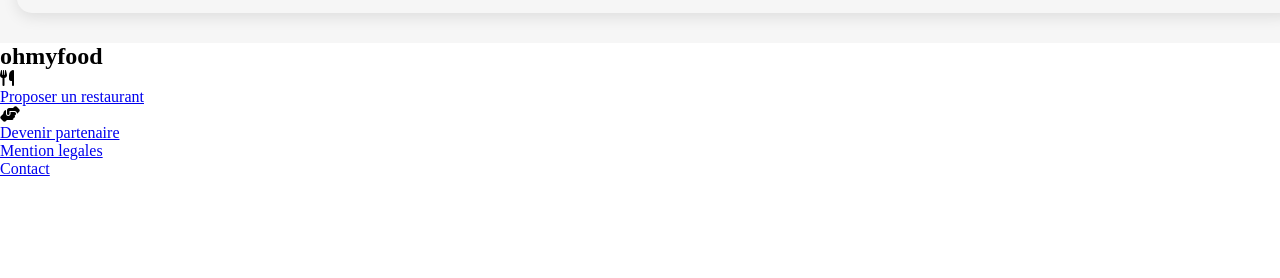
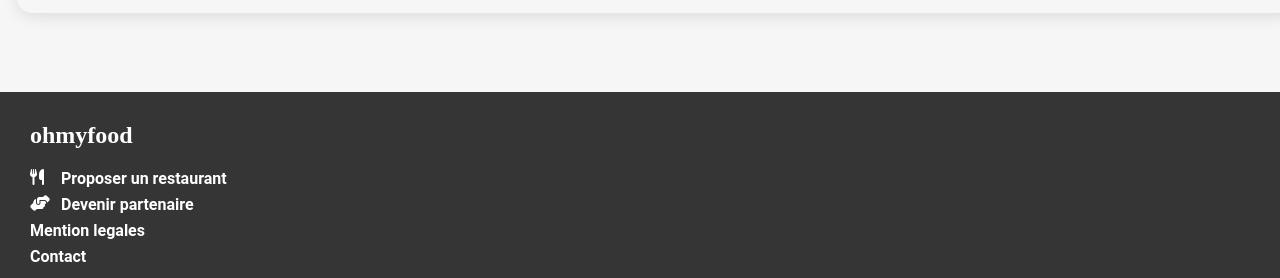
Before and after one commit to Petru82/Ohmyfood, a plain HTML site: page index.html in a window 1280 px wide. Shown: the part 2154-2432 px from the top of the page. Before the commit the page ends 2332 px from the top, so only its background shows below. Drawn offline with Linux system fonts and the light colour scheme; a web font is replaced by a local one.

Commit message:
Add section footer

```diff
--- a/SASS/Layout/_footer.scss
+++ b/SASS/Layout/_footer.scss
@@ -1,3 +1,39 @@
-.footer {
+footer {
   background-color: #353535;
+  height: 186px;
+
+  h2 {
+    color: white;
+    font-family: $font-primary;
+    padding: 30px 30px 20px 30px;
+  }
+
+  .footer-nav {
+    ul {
+      display: flex;
+      flex-direction: column;
+      color: white;
+      font-family: $font-secondary;
+      margin-left: 30px;
+      gap: 7px;
+    }
+
+    li {
+      display: flex;
+      height: 19px;
+    }
+
+    i {
+      display: flex;
+      margin-right: 20px;
+      width: 11px;
+      height: 13px;
+    }
+
+    a {
+      color: white;
+      text-decoration: none;
+      font-weight: bold;
+    }
+  }
 }
--- a/SASS/Layout/_main.scss
+++ b/SASS/Layout/_main.scss
@@ -94,6 +94,7 @@
     align-items: center;
     justify-content: center;
     gap: 18px;
+    margin-bottom: 49px;
 
     .card-container {
       padding: 17px;
--- a/index.html
+++ b/index.html
@@ -245,10 +245,14 @@
       <h2>ohmyfood</h2>
       <nav class="footer-nav">
         <ul>
-          <i class="fa-solid fa-utensils"></i>
-          <li><a href="#">Proposer un restaurant</a></li>
-          <i class="fa-solid fa-handshake-angle"></i>
-          <li><a href="#">Devenir partenaire</a></li>
+          <li>
+            <i class="fa-solid fa-utensils"></i>
+            <a href="#">Proposer un restaurant</a>
+          </li>
+          <li>
+            <i class="fa-solid fa-handshake-angle"></i>
+            <a href="#">Devenir partenaire</a>
+          </li>
           <li><a href="#">Mention legales</a></li>
           <li><a href="#">Contact</a></li>
         </ul>
```
Also changed, not shown: SASS/style.css, 1 other file.
